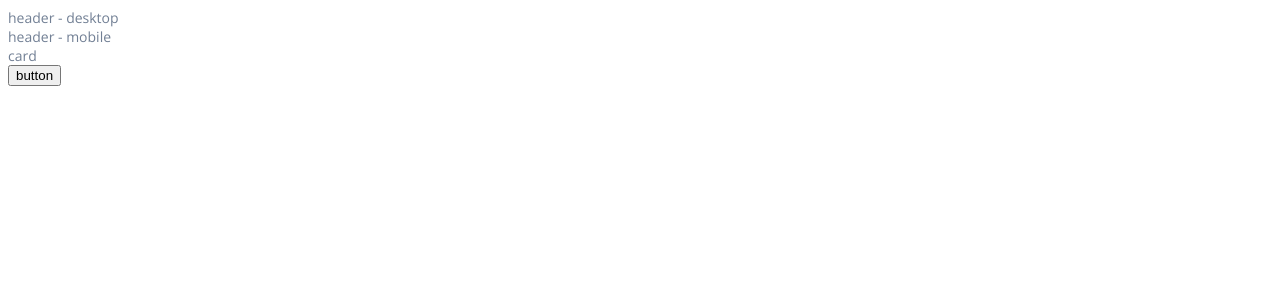
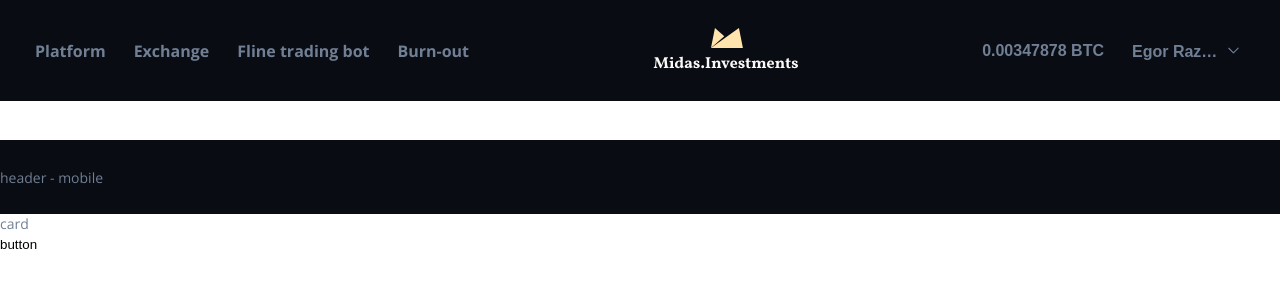
Before and after one commit to Avanger2512/midas, a Vue app: page / in a window 1280 px wide. Shown: the top 300 px of the page. Built offline with nearby package versions, Linux system fonts and the light colour scheme.

Commit message:
add desktop header

```diff
--- a/src/App.vue
+++ b/src/App.vue
@@ -2,6 +2,8 @@
   <div id="app">
 
     <the-header-desktop />
+    <br>
+    <br>
     <the-header-mobile />
 
     <card />
@@ -31,12 +33,40 @@
 <style lang="scss">
 
 @import './assets/styles/variables.scss';
+@import './assets/styles/reset.scss';
+
 body {
   font-family: 'Open Sans', Helvetica, Arial, sans-serif;
   -webkit-font-smoothing: antialiased;
   -moz-osx-font-smoothing: grayscale;
   color: $primary-gray;
   font-size: 14px;
+  line-height: 1.4;
+}
+
+a {
+	text-decoration: none;
+}
+
+img {
+  max-width: 100%;
+}
+
+button {
+  background: transparent;
+  border: none;
+  cursor: pointer;
+
+  &:focus {
+    outline: none;
+  }
+}
+
+.container {
+  max-width: 1210px;
+  width: 100%;
+  padding: 0 15px;
+  margin: 0 auto;
 }
 
 </style>
--- /dev/null
+++ b/src/assets/styles/reset.scss
@@ -0,0 +1,51 @@
+/* http://meyerweb.com/eric/tools/css/reset/
+   v2.0 | 20110126
+   License: none (public domain)
+*/
+
+html, body, div, span, applet, object, iframe,
+h1, h2, h3, h4, h5, h6, p, blockquote, pre,
+a, abbr, acronym, address, big, cite, code,
+del, dfn, em, img, ins, kbd, q, s, samp,
+small, strike, strong, sub, sup, tt, var,
+b, u, i, center,
+dl, dt, dd, ol, ul, li,
+fieldset, form, label, legend,
+table, caption, tbody, tfoot, thead, tr, th, td,
+article, aside, canvas, details, embed,
+figure, figcaption, footer, header, hgroup,
+menu, nav, output, ruby, section, summary,
+time, mark, audio, video {
+	margin: 0;
+	padding: 0;
+	border: 0;
+	font-size: 100%;
+	font: inherit;
+	vertical-align: baseline;
+}
+/* HTML5 display-role reset for older browsers */
+article, aside, details, figcaption, figure,
+footer, header, hgroup, menu, nav, section {
+	display: block;
+}
+body {
+	line-height: 1;
+}
+ol, ul {
+	list-style: none;
+}
+blockquote, q {
+	quotes: none;
+}
+blockquote:before, blockquote:after,
+q:before, q:after {
+	content: '';
+	content: none;
+}
+table {
+	border-collapse: collapse;
+	border-spacing: 0;
+}
+button {
+	padding: 0;
+}
--- a/src/components/TheHeaderDesktop/TheHeaderDesktop.vue
+++ b/src/components/TheHeaderDesktop/TheHeaderDesktop.vue
@@ -1,15 +1,156 @@
 <template>
   <header class="header">
-    header - desktop
+    <div class="container">
+      <div class="header__in">
+        <ul class="header__list">
+          <li v-for="(item, index) in menuItems"
+              :key="index"
+            class="header__item">
+            <a href="#" class="header__link header__text">
+              {{ item }}
+            </a>
+          </li>
+        </ul>
+        <a href="/" class="header__logo">
+          <img src="@/assets/images/midas-logo.svg" alt="midas-logo">
+        </a>
+        <div class="header__info">
+          <button type="button" class="header__balance header__text">
+            0.00347878
+            <span class="header__currency">{{ currency }}</span>
+          </button>
+          <div class="header__profile">
+            <div class="header__dropdown">
+              <button type="button" class="header__dropdown-btn header__text">
+
+                <span class="header__dropdown-text">
+                  {{ userName }}
+                </span>
+
+                <span class="header__profile-icon">
+                    <svg  data-name="Layer 1" viewBox="0 0 24 24" xmlns="http://www.w3.org/2000/svg"><path data-name="&lt;Path&gt;" fill="none" stroke="#717F94" stroke-linecap="round" stroke-linejoin="round" stroke-width="2" d="M20.59 7.66l-8.69 8.68-8.49-8.48"/></svg>
+                </span>
+
+              </button>
+            </div>
+
+          </div>
+        </div>
+      </div>
+    </div>
   </header>
 </template>
 
 <script>
 export default {
   name: 'TheHeaderDesktop',
+  data() {
+    return {
+      menuItems: ['Platform', 'Exchange', 'Fline trading bot', 'Burn-out'],
+      userName: 'Egor Razzitooo',
+      currency: 'BTC'
+    }
+  }
 }
 </script>
 
 <style lang="scss">
+@import '../../assets/styles/variables.scss';
 
+.header {
+  background: $black;
+  padding: 28px 0 27px;
+
+  &__in {
+    display: flex;
+    flex-flow: row nowrap;
+    align-items: center;
+    justify-content: space-between;
+  }
+
+  &__list {
+    display: flex;
+    flex-flow: row nowrap;
+    align-items: center;
+  }
+
+  &__item {
+    &:not(:last-child) {
+      margin-right: 28px;
+    }
+  }
+
+  &__link {
+    &:hover {
+      color: #fff;
+    }
+  }
+
+  &__logo {
+    transition: opacity .15s ease;
+
+    &:hover {
+      opacity: .8;
+    }
+
+    img {
+      max-width: 146px;
+    }
+  }
+
+  &__info {
+    display: flex;
+    flex-flow: row nowrap;
+    align-items: center;
+  }
+
+  &__balance {
+    margin-right: 28px;
+
+    &:active {
+      color: #fff;
+    }
+  }
+
+  &__dropdown-text {
+    max-width: 90px;
+    text-overflow: ellipsis;
+    overflow: hidden;
+    display: inline-block;
+    vertical-align: middle;
+    white-space: nowrap;
+    margin-right: 5px;
+  }
+
+  &__dropdown-btn {
+    path {
+      transition: stroke .15s ease;
+    }
+
+    &:active {
+      color: #fff;
+
+      path {
+        stroke: #fff;
+      }
+    }
+  }
+
+  &__text {
+    font-weight: 700;
+    font-size: 16px;
+    color: $primary-gray;
+    transition: color .15s ease;
+  }
+
+  &__profile-icon {
+    display: inline-block;
+    vertical-align: middle;
+    margin-right: 5px;
+
+    svg {
+      width: 13px;
+    }
+  }
+}
 </style>
```
Also changed, not shown: src/assets/images/midas-logo.svg (added).
